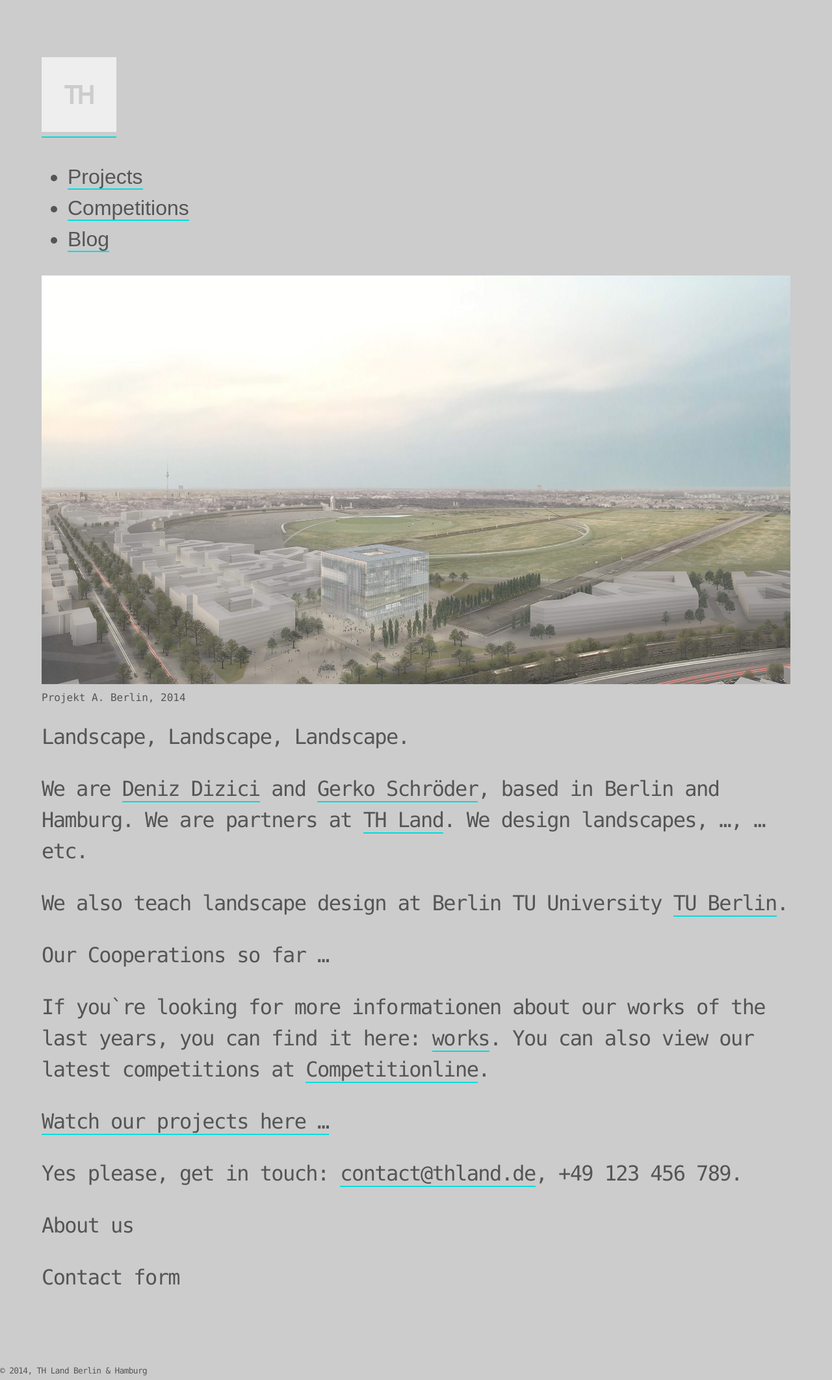
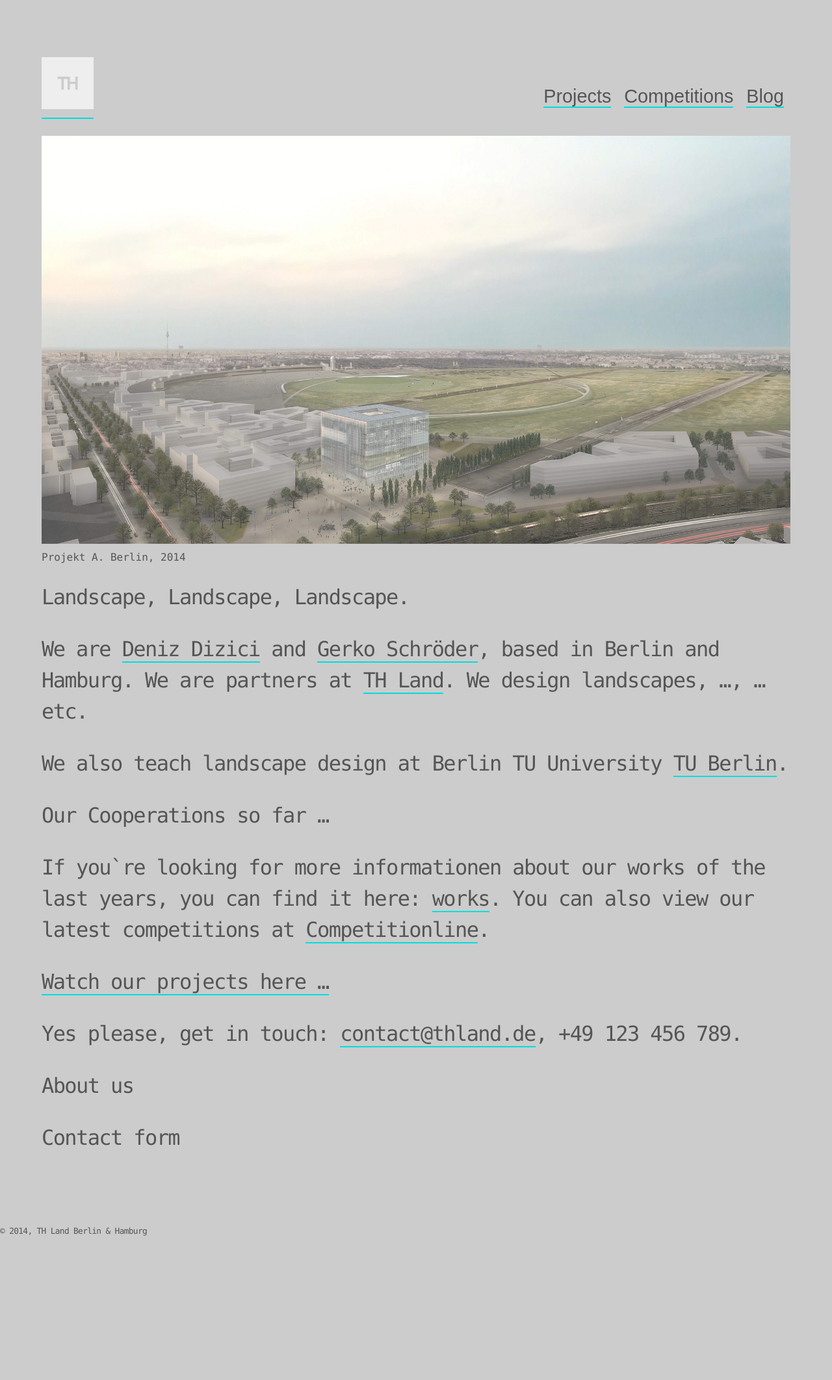
Before and after one commit to treibhaus/treibhaus.github.io, a Jekyll site: the page built from index.html, in a window 1280 px wide. Shown: the whole page at 65% size. Built offline with Jekyll 4.4.1, drawn with Linux system fonts in a browser that asks for light colours; nearby versions of some CDN libraries; after the commit the page ends 1908 px from its top, so only the background shows below that.

Commit message:
Add initial navigation

```diff
--- a/_includes/nav.html
+++ b/_includes/nav.html
@@ -1,5 +1,9 @@
-<ul>
-  <li><a href="/projects"{% if page.url contains "/projects" %}class="active"{% endif %}>Projects</a></li>
-  <li><a href="/competitions"{% if page.url contains "/competitions" %}class="active"{% endif %}>Competitions</a></li>
-  <li><a href="/blog"{% if page.url contains "/blog" %}class="active"{% endif %}>Blog</a></li>
-</ul>
+<nav>
+  <input type="checkbox" id="menu">
+  <label for="menu" onclick></label>
+  <ul>
+    <li><a href="/projects"{% if page.url contains "/projects" %}class="active"{% endif %}>Projects</a></li>
+    <li><a href="/competitions"{% if page.url contains "/competitions" %}class="active"{% endif %}>Competitions</a></li>
+    <li><a href="/blog"{% if page.url contains "/blog" %}class="active"{% endif %}>Blog</a></li>
+  </ul>
+</nav>
--- a/_layouts/main.html
+++ b/_layouts/main.html
@@ -12,6 +12,7 @@
   <link rel="stylesheet" href="/asset/css/main.css" type="text/css">
   <script src="http://code.jquery.com/jquery-1.10.0.min.js"></script>
   <script src="//cdnjs.cloudflare.com/ajax/libs/ResponsiveSlides.js/1.53/responsiveslides.min.js"></script>
+  <!--[if IE]> <script src="http://html5shiv.googlecode.com/svn/trunk/html5.js"></script><![endif]-->
 
   <!-- Le fav and touch icons -->
   <link rel="shortcut icon" href="/asset/icon/favicon.ico">
@@ -23,8 +24,10 @@
 <body>
 
   <div id="main" class={{ page.className }}>
-    <a href="/"><img src="/asset/image/TH9.svg" width="10%"></a>
-    {% include nav.html %}
+    <header>
+      <a id="logo" href="/"><img src="/asset/image/TH9.svg" width="80"></a>
+      {% include nav.html %}
+    </header>
     {{ content }}
   </div>
 
--- a/asset/css/main.css
+++ b/asset/css/main.css
@@ -1,6 +1,86 @@
 ::-moz-selection { background: rgba(0,255,124,0.5); color: 000; text-shadow: none; }
 ::selection { background: rgba(0,255,124,0.5); color: #000; text-shadow: none; }
 
+
+/* NAV */
+header {
+  overflow: hidden;
+}
+
+#logo {
+  float: left;
+}
+
+nav {
+  font-size: 0.9em;
+}
+
+nav ul {
+  float: right;
+  list-style: none;
+  padding: 0;
+}
+
+nav li {
+  display: inline-block;
+  float: left;
+  padding: 10px
+}
+
+body { -webkit-animation: bugfix infinite 1s; }
+@-webkit-keyframes bugfix { from {padding:0;} to {padding:0;} }
+
+nav input[type=checkbox] {
+  position: absolute;
+  top: -9999px;
+  left: -9999px;
+}
+
+nav label {
+  font-size: 3em;
+  display: none;
+  cursor: pointer;
+  user-select: none;
+  height: 80px;
+  text-align: right;
+}
+
+@media only screen and (max-width : 640px) {
+
+  nav {
+    width: 100%;
+  }
+
+  nav label {
+    display: block;
+  }
+
+  nav ul {
+    display: none;
+    float: none;
+  }
+
+  nav li {
+    width: 100%;
+    display: block;
+    float: none;
+    padding: 10px
+  }
+
+  /* checked */
+  nav input:checked ~ ul {
+    display: block;
+  }
+
+  nav input:checked ~ label:after {
+    content: "x";
+  }
+
+  nav label:after {
+    content: "\2261";
+  }
+}
+/* NAV END */
 
 body {
 	text-rendering: optimizeLegibility;
```
